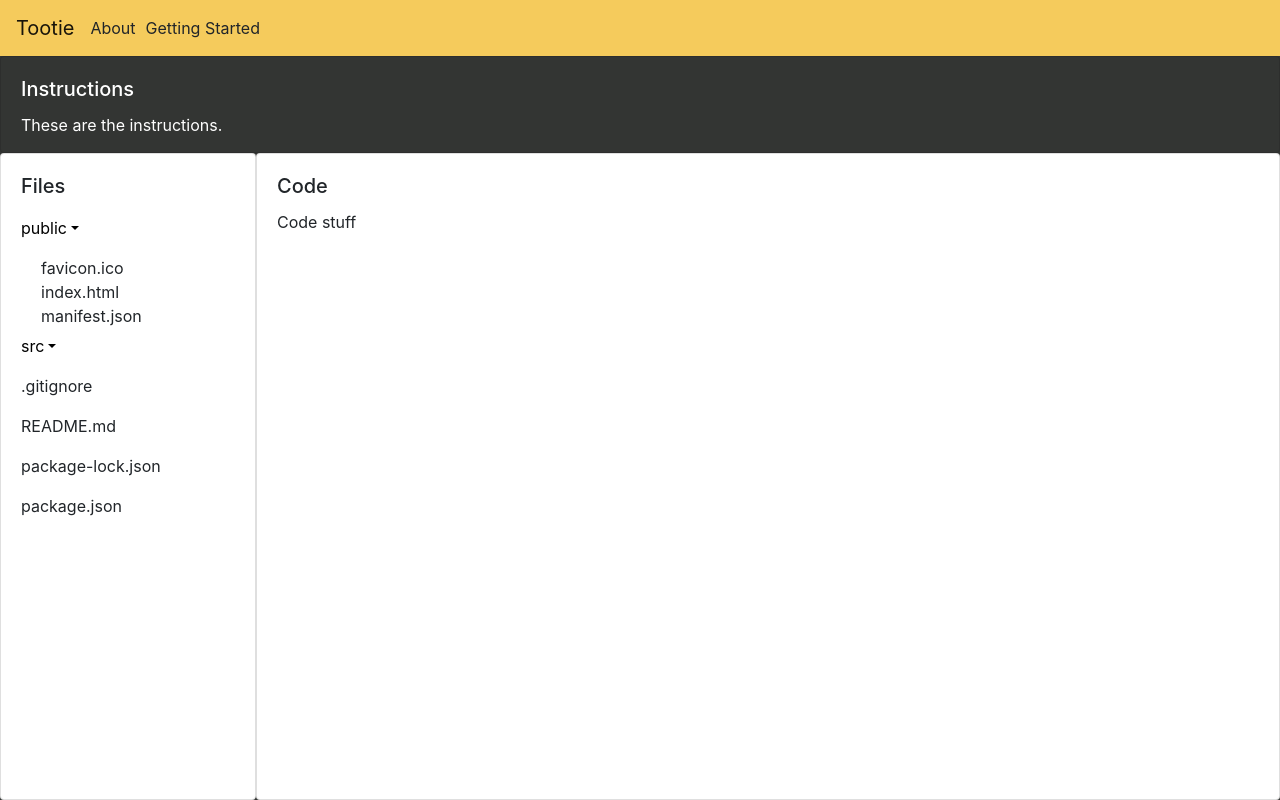
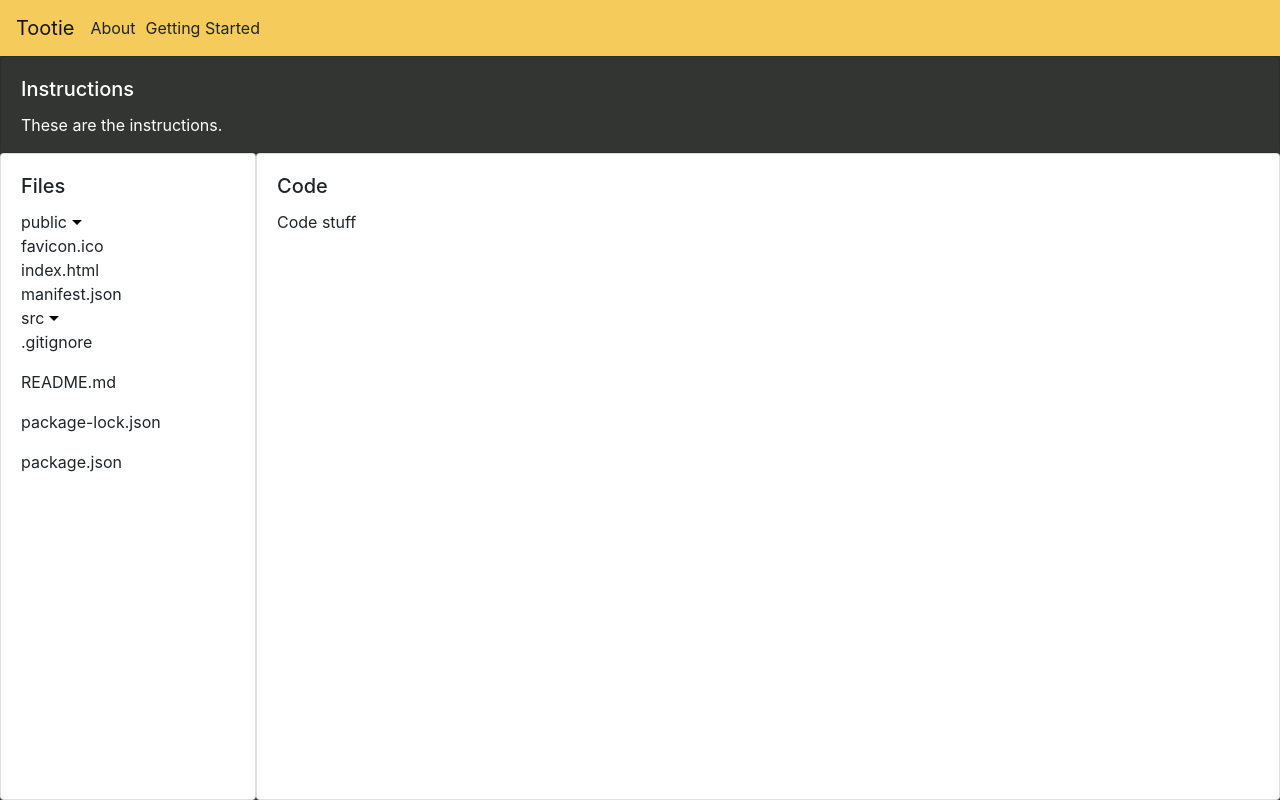
Before and after one commit to ivymarkwell/tootie, a React (Create React App) app: page /getting-started in a window 1280 px wide. Both pictures are taken after a click on the button "public". Built offline with nearby package versions, Linux system fonts and the light colour scheme.

Commit message:
use listgroup instead, on click open and closes folders

```diff
--- a/src/App.css
+++ b/src/App.css
@@ -8,6 +8,16 @@
 .app {
   background-color: #333533;
   height: 100vh;
+}
+
+.arrow-down {
+  width: 0;
+  height: 0;
+  border-left: 5px solid transparent;
+  border-right: 5px solid transparent;
+  border-top: 5px solid #000000;
+  margin-left: 5px;
+  margin-top: 10px;
 }
 
 .bottom-area {
--- a/src/components/materials/CustomMenu.js
+++ /dev/null
@@ -1,17 +0,0 @@
-import React from "react";
-
-// forwardRef again here!
-// Dropdown needs access to the DOM of the Menu to measure it
-const CustomMenu = (div, elementId, insertElementId, menuOpen) =>
-  React.forwardRef(
-    ({ children, style, className, "aria-labelledby": labeledBy }, ref) => {
-      console.log(elementId, "element id");
-      const filesElement = document.getElementById(elementId);
-      if (menuOpen && !filesElement) {
-        console.log("here");
-        const folderElement = document.getElementById(insertElementId);
-        folderElement.insertAdjacentHTML("afterend", div);
-      }
-    }
-  );
-export default CustomMenu;
--- a/src/components/materials/CustomToggle.js
+++ /dev/null
@@ -1,32 +0,0 @@
-import React from "react";
-
-// The forwardRef is important!!
-// Dropdown needs access to the DOM node in order to position the Menu
-const onToggleClick = (elementId, menuOpen, setMenuOpen) => {
-  setMenuOpen(!menuOpen);
-  if (menuOpen) {
-    const filesElement = document.getElementById(elementId);
-    while (filesElement.firstChild) {
-      filesElement.removeChild(filesElement.lastChild);
-    }
-    filesElement.remove();
-  }
-};
-
-const CustomToggle = (elementId, menuOpen, setMenuOpen) =>
-  React.forwardRef(({ children }, ref) => (
-    <a
-      href=""
-      ref={ref}
-      onClick={(e) => {
-        e.preventDefault();
-
-        onToggleClick(elementId, menuOpen, setMenuOpen);
-      }}
-      style={{ all: "unset", cursor: "pointer" }}
-    >
-      {children}
-    </a>
-  ));
-
-export default CustomToggle;
--- a/src/components/templates/TicTacToe.js
+++ b/src/components/templates/TicTacToe.js
@@ -1,17 +1,11 @@
 import React, { useState } from "react";
-import { Card, Dropdown } from "react-bootstrap";
-import CustomMenu from "../materials/CustomMenu";
-import CustomToggle from "../materials/CustomToggle";
+import { Card, ListGroup } from "react-bootstrap";
 import "../../App.css";
 
 function TicTacToe() {
   const [publicFolderOpen, setPublicFolderOpen] = useState(false);
   const [srcFolderOpen, setSrcFolderOpen] = useState(false);
 
-  const publicDiv =
-    "<div id='public-folder-files' style='margin-left: 20px;'><div>favicon.ico</div><div>index.html</div><div>manifest.json</div></div>";
-  const srcDiv =
-    "<div id='src-folder-files' style='margin-left: 20px;'><div>index.css</div><div>index.js</div></div>";
   return (
     <div style={{ height: "93%" }}>
       <Card className="instructions">
@@ -24,66 +18,62 @@ function TicTacToe() {
         <Card className="sidebar">
           <Card.Body>
             <Card.Title>Files</Card.Title>
-            <div id="public-folder" style={{ marginBottom: "16px" }}>
-              <Dropdown
-                as={CustomToggle(
-                  "public-folder-files",
-                  publicFolderOpen,
-                  setPublicFolderOpen
-                )}
+            <ListGroup defaultActiveKey="#link1">
+              <ListGroup.Item
+                action
+                onClick={() => setPublicFolderOpen(!publicFolderOpen)}
+                style={{ all: "unset", display: "flex" }}
               >
-                <Dropdown.Toggle
-                  style={{
-                    backgroundColor: "#ffffff",
-                    border: "none",
-                    color: "black",
-                    paddingBottom: 0,
-                    paddingLeft: 0
-                  }}
-                >
-                  public
-                </Dropdown.Toggle>
-
-                <Dropdown.Menu
-                  as={CustomMenu(
-                    publicDiv,
-                    "public-folder-files",
-                    "public-folder",
-                    publicFolderOpen
-                  )}
-                />
-              </Dropdown>
-            </div>
-            <div id="src-folder" style={{ marginBottom: "16px" }}>
-              <Dropdown
-                as={CustomToggle(
-                  "src-folder-files",
-                  srcFolderOpen,
-                  setSrcFolderOpen
-                )}
+                public <div className="arrow-down" />
+              </ListGroup.Item>
+              {publicFolderOpen && (
+                <>
+                  <ListGroup.Item
+                    action
+                    style={{ all: "unset", display: "flex" }}
+                  >
+                    favicon.ico
+                  </ListGroup.Item>
+                  <ListGroup.Item
+                    action
+                    style={{ all: "unset", display: "flex" }}
+                  >
+                    index.html
+                  </ListGroup.Item>
+                  <ListGroup.Item
+                    action
+                    style={{ all: "unset", display: "flex" }}
+                  >
+                    manifest.json
+                  </ListGroup.Item>
+                </>
+              )}
+            </ListGroup>
+            <ListGroup defaultActiveKey="#link1">
+              <ListGroup.Item
+                action
+                onClick={() => setSrcFolderOpen(!srcFolderOpen)}
+                style={{ all: "unset", display: "flex" }}
               >
-                <Dropdown.Toggle
-                  style={{
-                    backgroundColor: "#ffffff",
-                    border: "none",
-                    color: "black",
-                    paddingBottom: 0,
-                    paddingLeft: 0
-                  }}
-                >
-                  src
-                </Dropdown.Toggle>
-
-                <Dropdown.Menu
-                  as={CustomMenu(
-                    srcDiv,
-                    "src-folder-files",
-                    "src-folder",
-                    srcFolderOpen
-                  )}
-                />
-              </Dropdown>
-            </div>
+                src <div className="arrow-down" />
+              </ListGroup.Item>
+              {srcFolderOpen && (
+                <>
+                  <ListGroup.Item
+                    action
+                    style={{ all: "unset", display: "flex" }}
+                  >
+                    index.css
+                  </ListGroup.Item>
+                  <ListGroup.Item
+                    action
+                    style={{ all: "unset", display: "flex" }}
+                  >
+                    index.js
+                  </ListGroup.Item>
+                </>
+              )}
+            </ListGroup>
             <Card.Text>.gitignore</Card.Text>
             <Card.Text>README.md</Card.Text>
             <Card.Text>package-lock.json</Card.Text>
```
